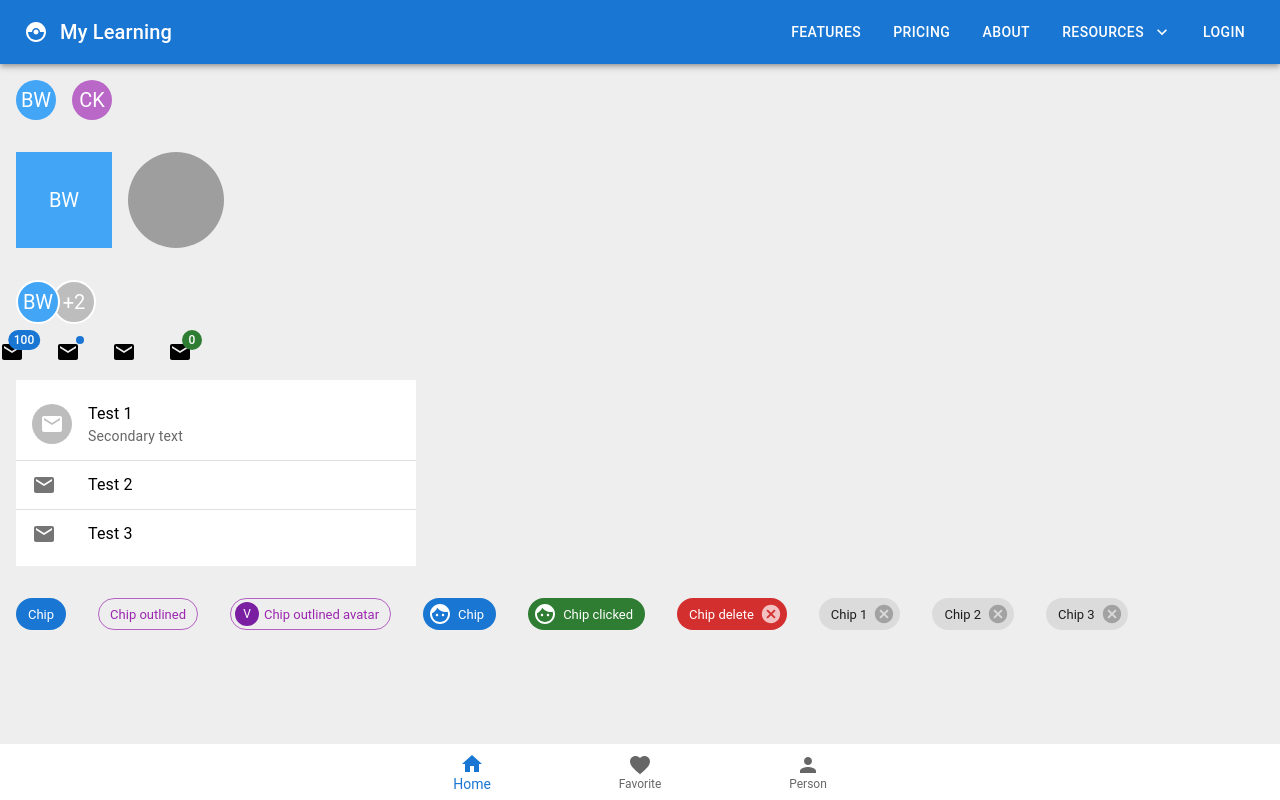
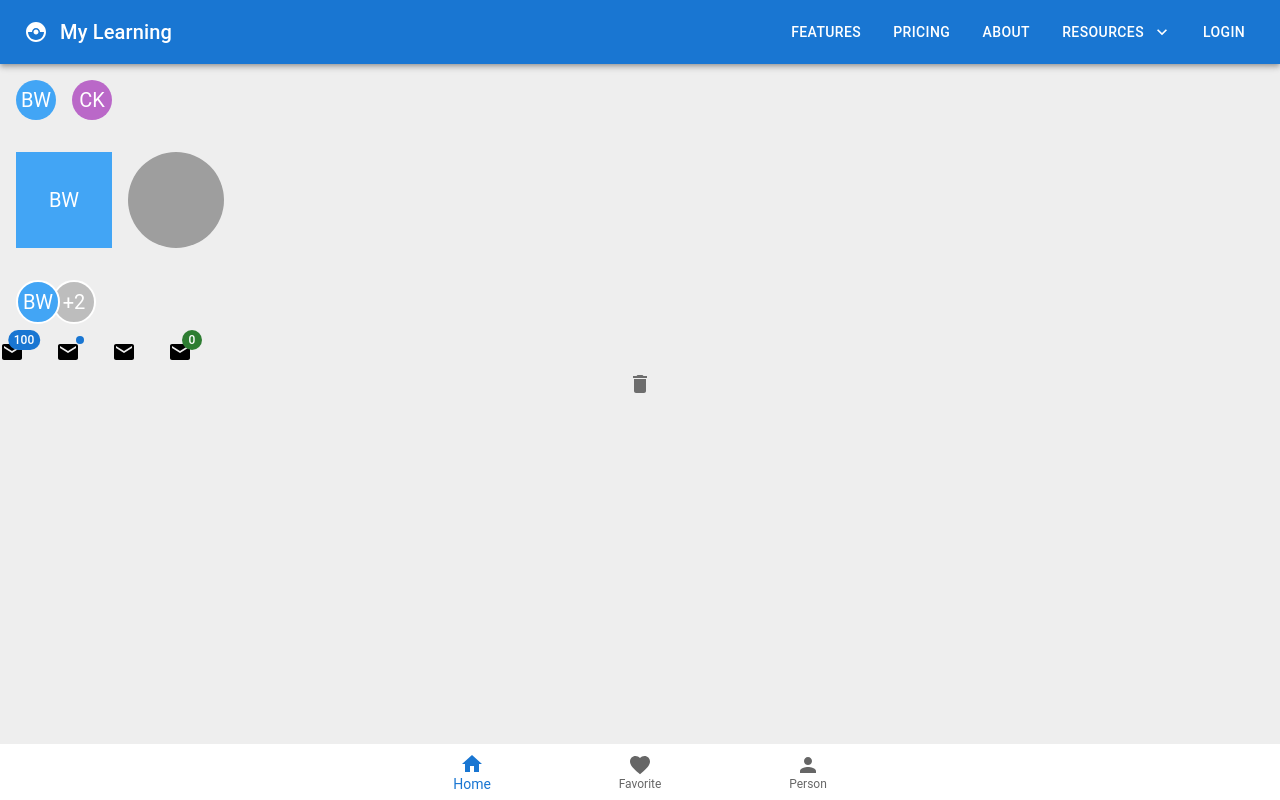
Before and after one commit to SantoshReddyBujala/Reactwebtype, a React (Create React App) app: page / in a window 1280 px wide. Built offline with nearby package versions, Linux system fonts and the light colour scheme; grey boxes are pictures that could not be loaded; a web font is replaced by a local one.

Commit message:
Tooltip completed

```diff
--- a/src/App.tsx
+++ b/src/App.tsx
@@ -25,6 +25,7 @@ import MuiAvatar from "./components/MuiAvatar";
 import MuiBadge from "./components/MuiBadge";
 import MuiList from "./components/MuiList";
 import MuiChips from "./components/MuiChips";
+import MuiTooltip from "./components/MuiTooltip";
 
 const App: React.FC = () => {
   return (
@@ -32,8 +33,9 @@ const App: React.FC = () => {
       <MuiMenu />
       <MuiAvatar />
       <MuiBadge />
-      <MuiList />
-      <MuiChips />
+      {/* <MuiList /> */}
+      {/* <MuiChips /> */}
+      <MuiTooltip />
       {/* <MuiBreadcrumbs />
       <MuiDrawer />
       <MuiSpeedDial /> */}
--- /dev/null
+++ b/src/components/MuiTooltip.tsx
@@ -0,0 +1,15 @@
+import { IconButton, Tooltip } from "@mui/material";
+import React from "react";
+import DeleteIcon from "@mui/icons-material/Delete";
+
+const MuiTooltip = () => {
+  return (
+    <Tooltip title="Delete" placement="bottom">
+      <IconButton>
+        <DeleteIcon />
+      </IconButton>
+    </Tooltip>
+  );
+};
+
+export default MuiTooltip;
```
